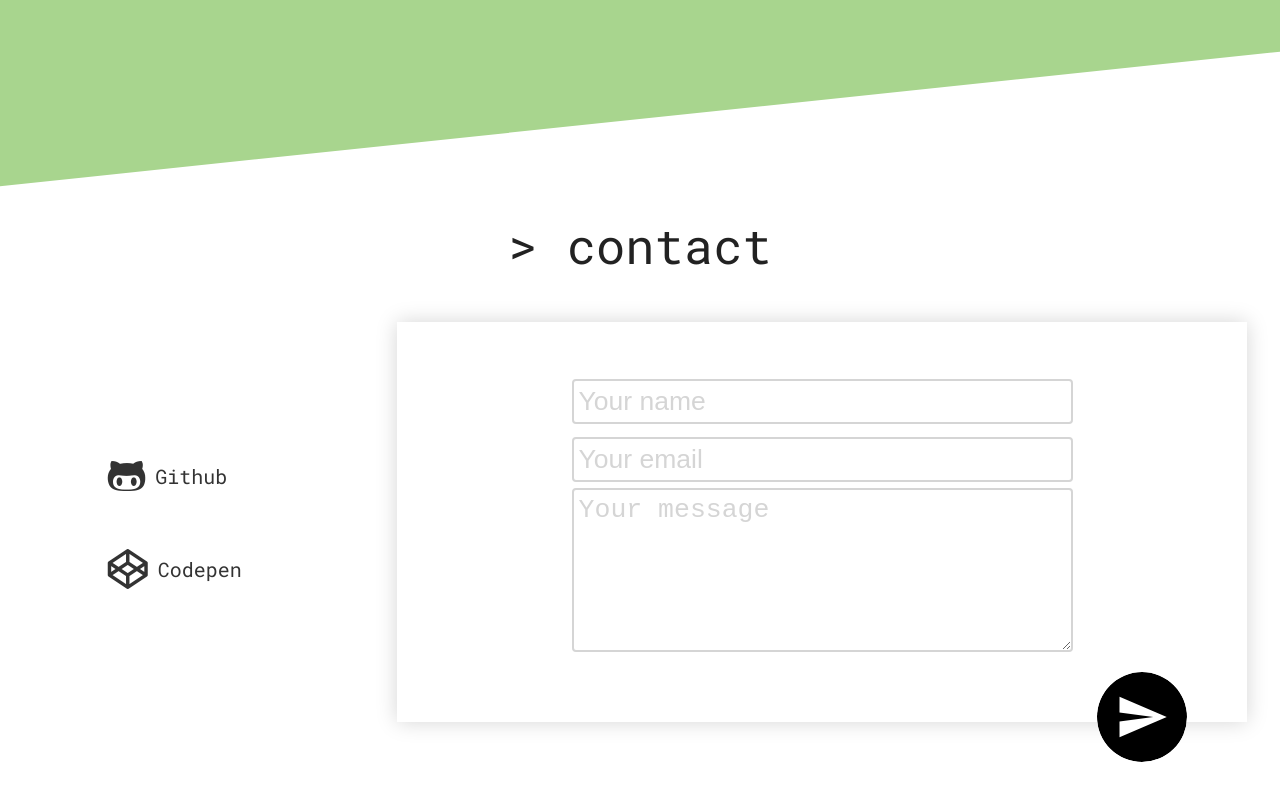
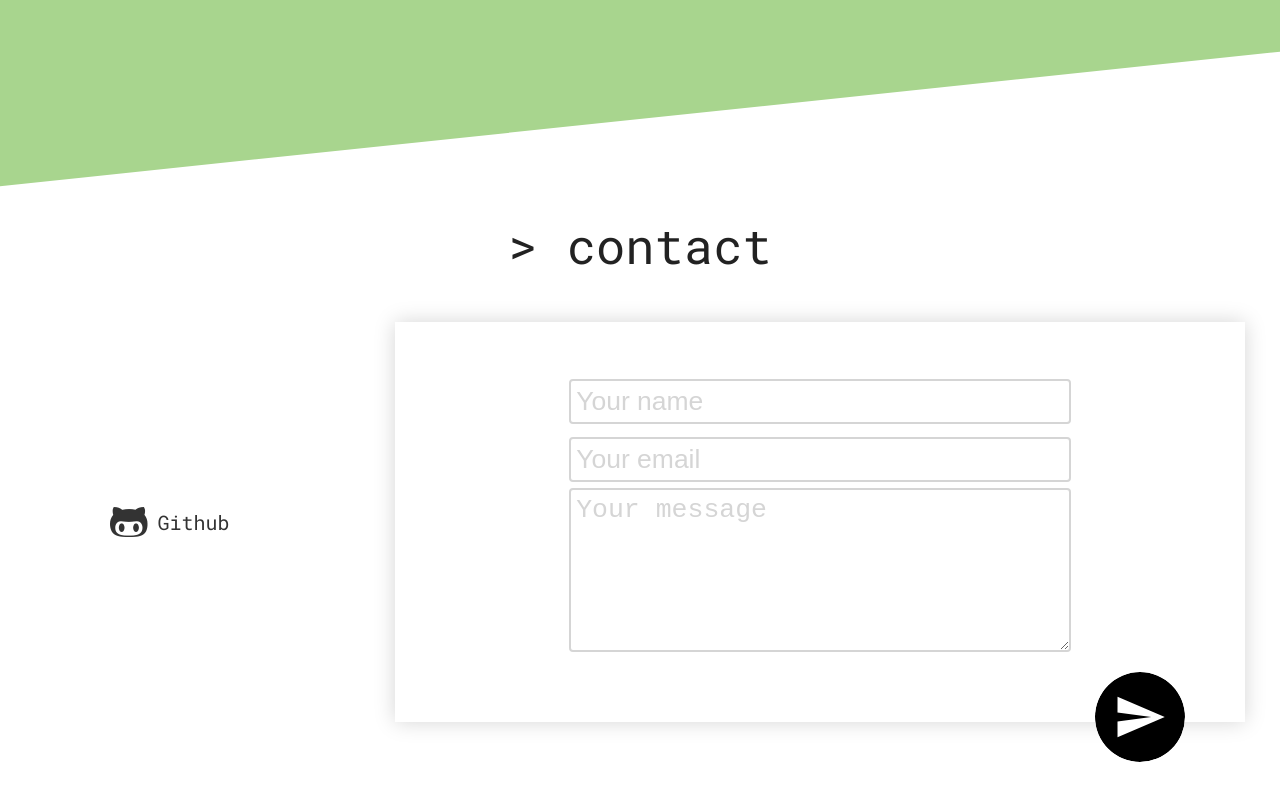
Before and after one commit to JoshyB/OLD-Personal-Portfolio-, a website: page index.html in a window 1280 px wide. Shown: the part 3126-3926 px from the top of the page. Drawn offline with Linux system fonts and the light colour scheme.

Commit message:
removed a link

```diff
--- a/index.html
+++ b/index.html
@@ -120,18 +120,12 @@
                         <p>Github</p>
                     </a>
                 </li>
-                <li>
-                    <a href="https://www.codepen.io/joshyb">
-                        <i class="fa fa-codepen fa-2x" aria-hidden="true"></i>
-                        <p>Codepen</p>
-                    </a>
-                </li>
             </ul>
         </div>
 
         <div id="form-message"></div>
 
-        <form method="POST" id="contact" action="./php/mailer.php">
+        <form method="POST" id="contact">
             <div id="feedback"></div>
             <input type="text" name="name" placeholder="Your name" id="name" required>
             <input type="email" name="email" placeholder="Your email" id="email" required>
--- a/js/functions.js
+++ b/js/functions.js
@@ -42,10 +42,10 @@ window.onload = function() {
   form.addEventListener("submit", function(e) {
     //stops page from reloading
     e.preventDefault();
+
+    let http = new XMLHttpRequest();
     //submit form
     form.submit();
-
-    let http = new XMLHttpRequest();
     //wait for a response and then provide feed back to the user
     http.onload = function() {
       if (this.responseText == 42) {
```
